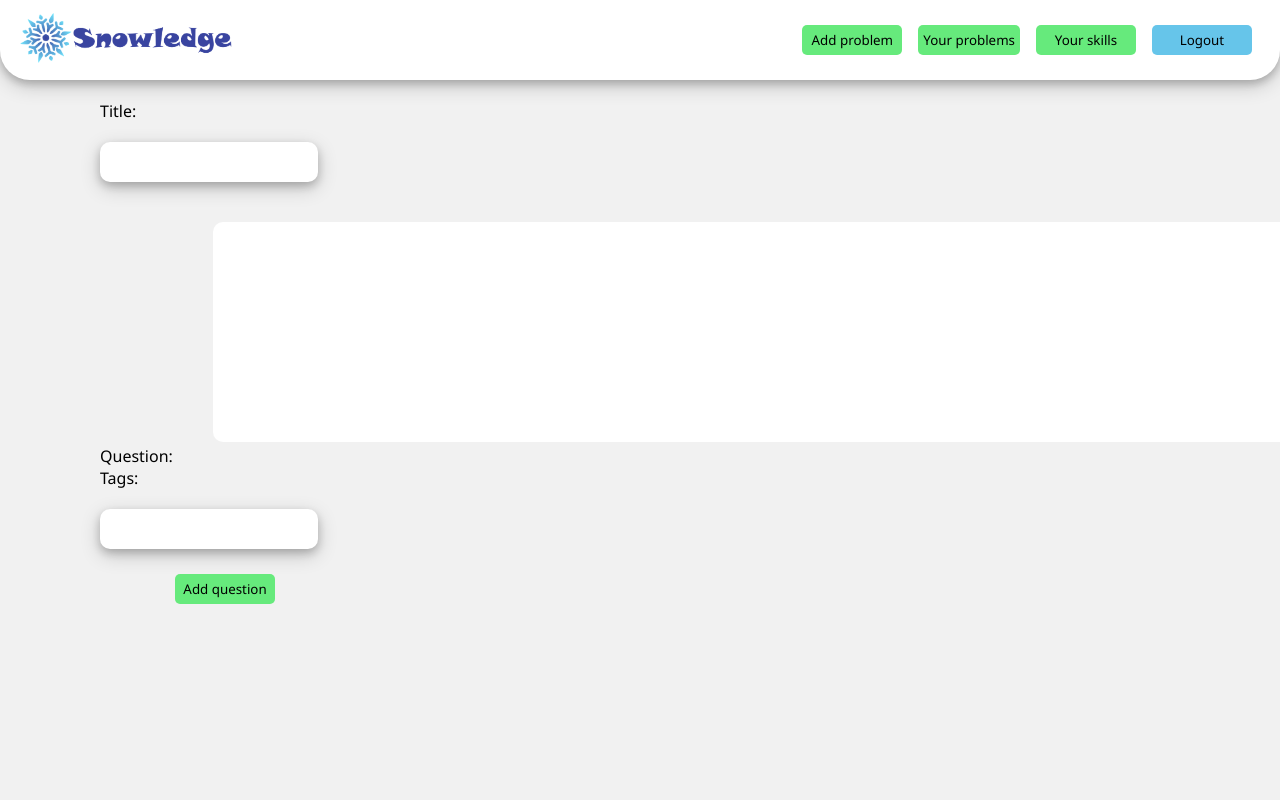
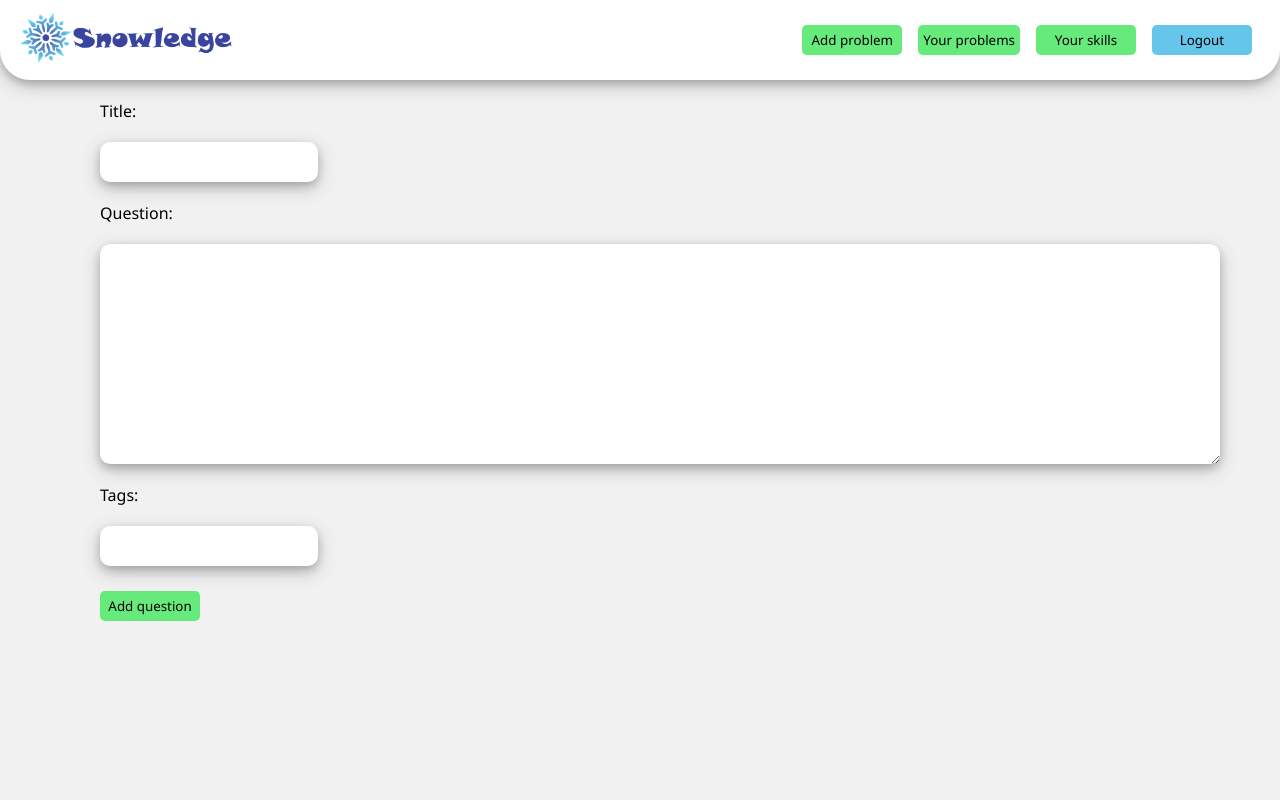
Before and after one commit to Pladque/BiteHack-Backend, a Django app: page /add_problem/ in a window 1280 px wide. Run offline with Django 3.2, Linux system fonts and the light colour scheme; the visitor is signed in with stand-in values (Sample User, id 1).

Commit message:
Stylized add question

```diff
--- /dev/null
+++ b/Snowledge/polls/static/polls/css/addProblem.css
@@ -0,0 +1,4 @@
+textarea {
+    display: block;
+    box-shadow: 0 4px 8px 0 rgba(0, 0, 0, 0.2), 0 6px 20px 0 rgba(0, 0, 0, 0.19);
+}
--- a/Snowledge/polls/templates/polls/add_problem.html
+++ b/Snowledge/polls/templates/polls/add_problem.html
@@ -2,6 +2,7 @@
 {% block css %}
 {% load static %}
 <link rel="stylesheet" href="{% static 'polls/css/login.css' %}">
+<link rel="stylesheet" href="{% static 'polls/css/addProblem.css' %}">
 {% endblock %}
 {% block content %}
     <form method= "POST">
@@ -10,7 +11,7 @@
                 {{form}}
             </fieldset>
             <div>
-                <button type="submit" class="button-add">Add question</button>
+                <button type="submit" class="button-add" style="left: 95px">Add question</button>
             </div>
         </form>
 {% endblock %}
```
